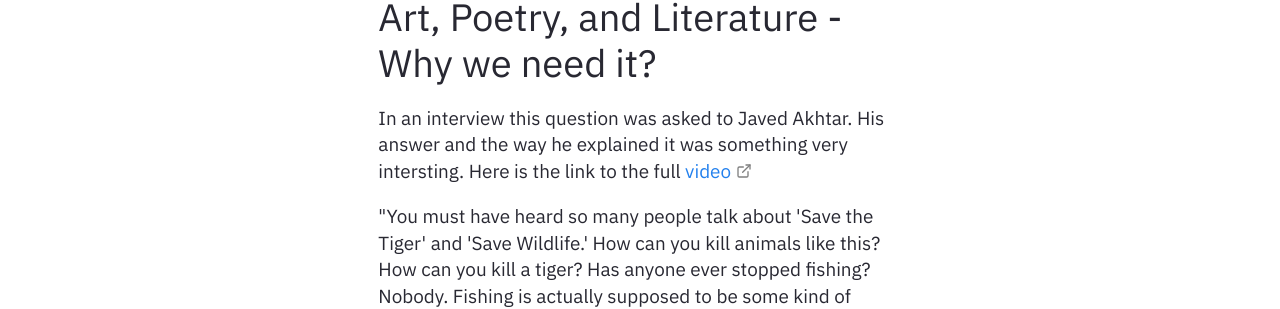
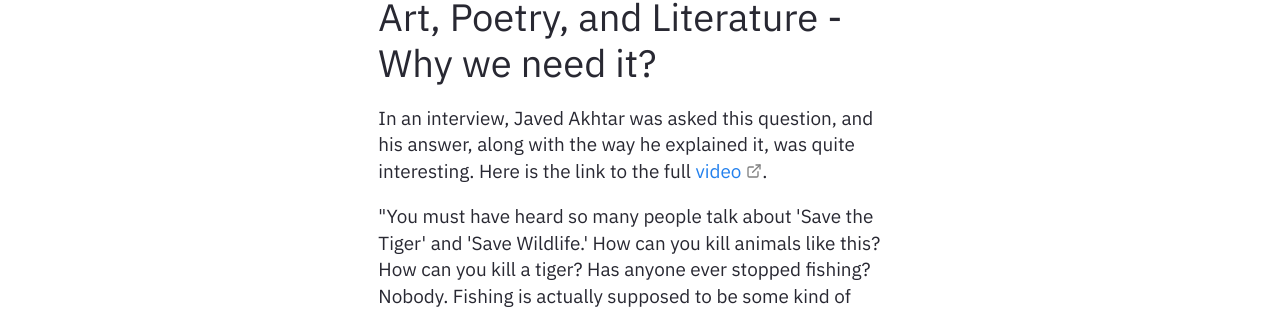
Before and after one commit to nikhilvishnu/nikhilvishnu.github.io, a Jekyll site: the page built from _notes/Public/Art, Poetry, and Literature - Why we need it?.md, in a window 1280 px wide. Shown: the part 164-473 px from the top of the page. Built offline with Jekyll 4.4.1, drawn with Linux system fonts in a browser that asks for light colours.

Commit message:
Update Art, Poetry, and Literature - Why we need it?.md
Update

```diff
--- a/_notes/Public/Art, Poetry, and Literature - Why we need it?.md
+++ b/_notes/Public/Art, Poetry, and Literature - Why we need it?.md
@@ -4,7 +4,7 @@ feed: show
 date: 10-10-2024
 ---
 
-In an interview this question was asked to Javed Akhtar. His answer and the way he explained it was something very intersting. Here is the link to the full [video](https://www.youtube.com/watch?v=BACOis9ykTw and here is his answer. )
+In an interview, Javed Akhtar was asked this question, and his answer, along with the way he explained it, was quite interesting. Here is the link to the full [video](https://www.youtube.com/watch?v=BACOis9ykTw).
 
 "You must have heard so many people talk about 'Save the Tiger' and 'Save Wildlife.' How can you kill animals like this? How can you kill a tiger? Has anyone ever stopped fishing? Nobody. Fishing is actually supposed to be some kind of entertainment. You're retired, you have leisure time, so you go fishing. There's no noise, no commotion, no violent sound, nothing. You're sitting near a lake, and a few of us are having beer.
 
```
